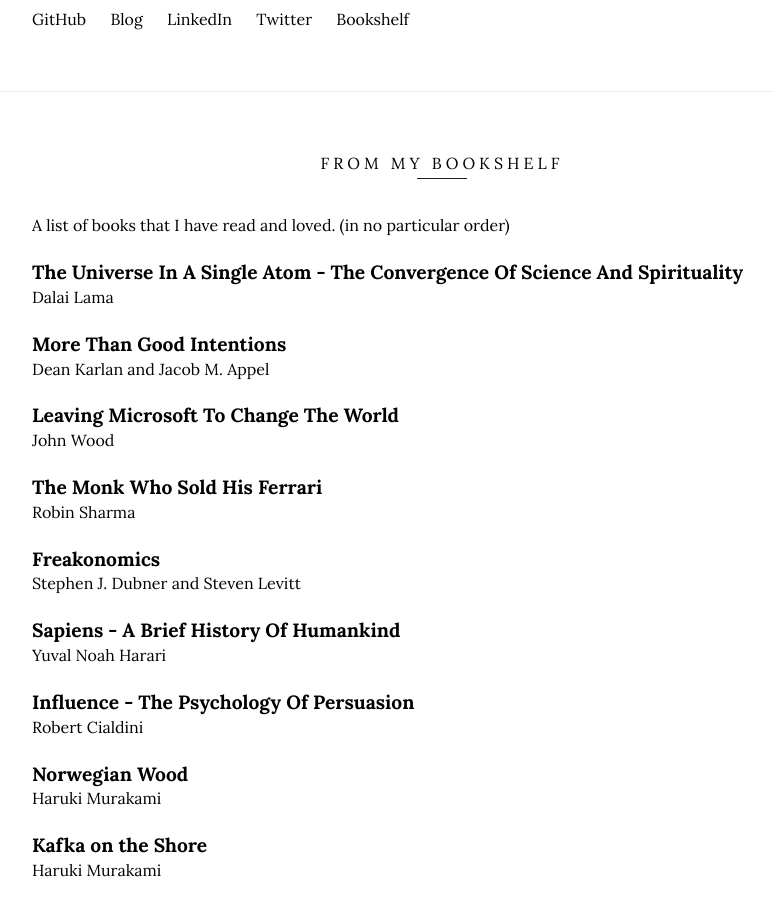
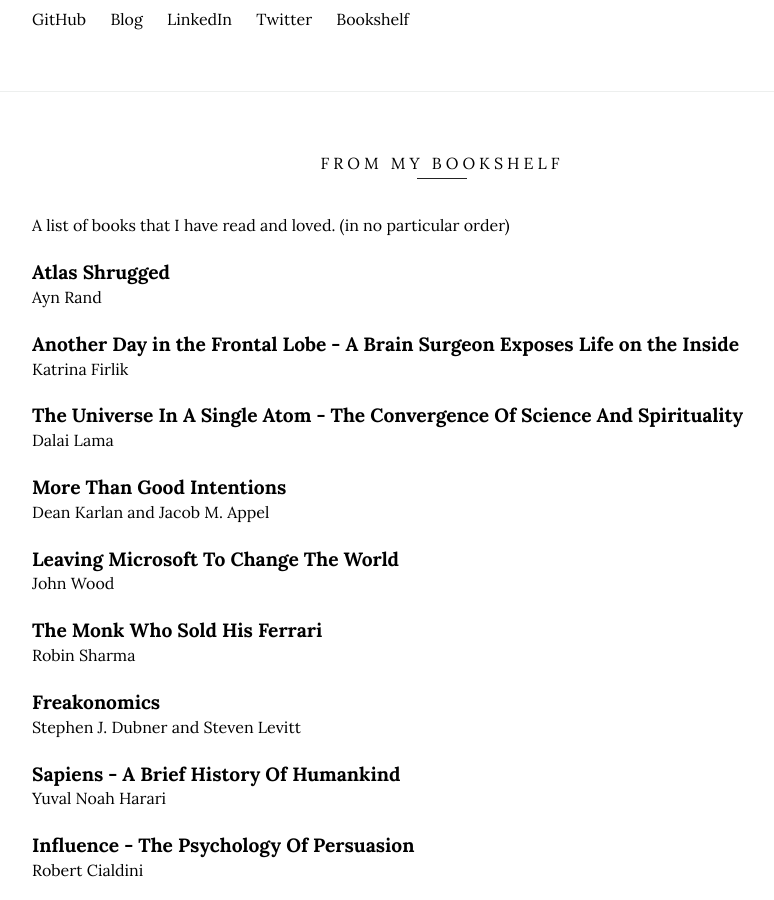
Before and after one commit to awalesushil/awalesushil.github.io, a Jekyll site: the page built from books.html, in a window 1280 px wide and 900 px high, scrolled down 371 px. Shown: the whole window, without its empty margins (198-972 px from the left). Built offline with Jekyll 4.4.1, drawn with Linux system fonts in a browser that asks for light colours.

Commit message:
Updated book list

```diff
--- a/_data/books.yml
+++ b/_data/books.yml
@@ -1,3 +1,7 @@
+- title: Atlas Shrugged
+  author: Ayn Rand
+- title: Another Day in the Frontal Lobe - A Brain Surgeon Exposes Life on the Inside
+  author: Katrina Firlik
 - title: The Universe In A Single Atom - The Convergence Of Science And Spirituality
   author: Dalai Lama
 - title: More Than Good Intentions
```
